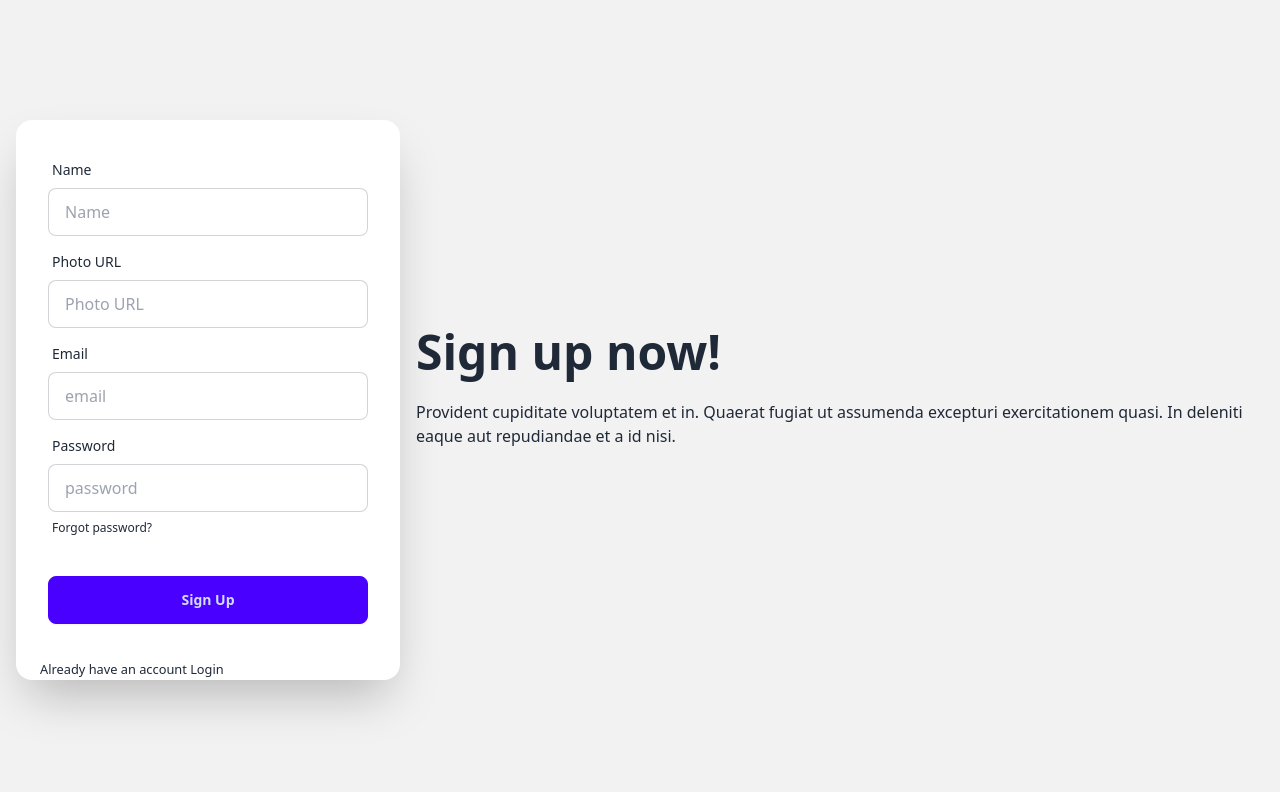
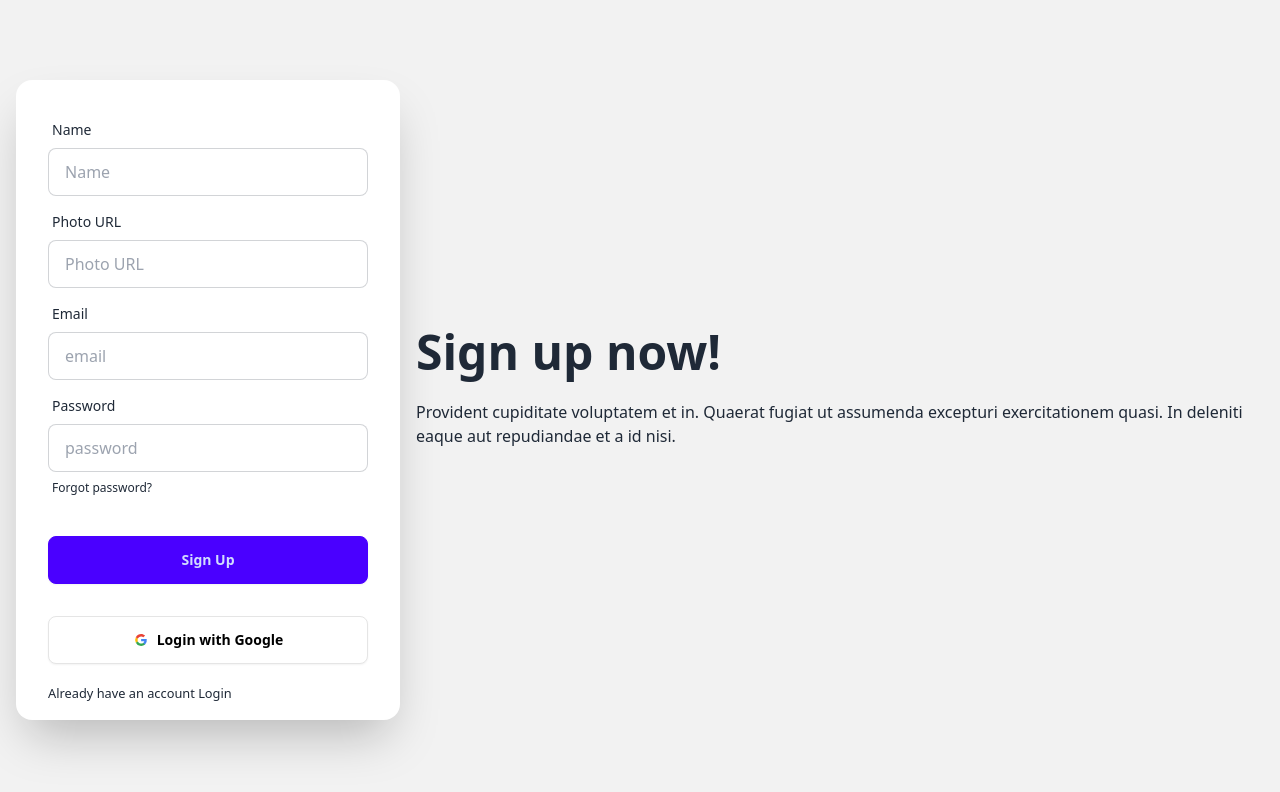
Before and after one commit to ahasan-ullah/Bistro-Boss-Client, a React app: page /signup in a window 1280 px wide. Shown: the top 792 px of the page. Built offline with nearby package versions, Linux system fonts and the light colour scheme; no server answers; the HTML template or start-up script is replaced by a standard one.

Commit message:
google login button added to the login and register page

```diff
--- a/src/Register/Register.jsx
+++ b/src/Register/Register.jsx
@@ -5,6 +5,7 @@ import { authContext } from "../providers/AuthProvider";
 import { Link, useNavigate } from "react-router-dom";
 import Swal from "sweetalert2";
 import useAxiosPublic from "../hooks/useAxiosPublic";
+import SocialLogin from "../components/SocialLogin/SocialLogin";
 
 const Register = () => {
   const axiosPublic = useAxiosPublic();
@@ -151,7 +152,8 @@ const Register = () => {
                 />
               </div>
             </form>
-            <p className="px-6">
+            <SocialLogin></SocialLogin>
+            <p className="px-8 my-4">
               <small>
                 Already have an account <Link to="/login">Login</Link>
               </small>
--- a/src/components/SocialLogin/SocialLogin.jsx
+++ b/src/components/SocialLogin/SocialLogin.jsx
@@ -1,10 +1,34 @@
-import { FaGoogle } from "react-icons/fa";
-
 const SocialLogin = () => {
   return (
-    <div>
-      <button className="btn bg-white text-black border-[#e5e5e5]">
-        <FaGoogle></FaGoogle>
+    <div className="px-8">
+      <button className="btn bg-white text-black border-[#e5e5e5] w-full">
+        <svg
+          aria-label="Google logo"
+          width="16"
+          height="16"
+          xmlns="http://www.w3.org/2000/svg"
+          viewBox="0 0 512 512"
+        >
+          <g>
+            <path d="m0 0H512V512H0" fill="#fff"></path>
+            <path
+              fill="#34a853"
+              d="M153 292c30 82 118 95 171 60h62v48A192 192 0 0190 341"
+            ></path>
+            <path
+              fill="#4285f4"
+              d="m386 400a140 175 0 0053-179H260v74h102q-7 37-38 57"
+            ></path>
+            <path
+              fill="#fbbc02"
+              d="m90 341a208 200 0 010-171l63 49q-12 37 0 73"
+            ></path>
+            <path
+              fill="#ea4335"
+              d="m153 219c22-69 116-109 179-50l55-54c-78-75-230-72-297 55"
+            ></path>
+          </g>
+        </svg>
         Login with Google
       </button>
     </div>
--- a/src/pages/Login/Login.jsx
+++ b/src/pages/Login/Login.jsx
@@ -8,6 +8,7 @@ import { authContext } from "../../providers/AuthProvider";
 import { Link, useLocation, useNavigate } from "react-router-dom";
 import { Helmet } from "react-helmet-async";
 import Swal from "sweetalert2";
+import SocialLogin from "../../components/SocialLogin/SocialLogin";
 
 const Login = () => {
   const [disabled, setDisabled] = useState(true);
@@ -117,7 +118,8 @@ const Login = () => {
                 />
               </div>
             </form>
-            <p className="px-6">
+
+            <p className="px-8 my-4">
               <small>
                 New Here? <Link to="/signup">Create an account</Link>{" "}
               </small>
```
